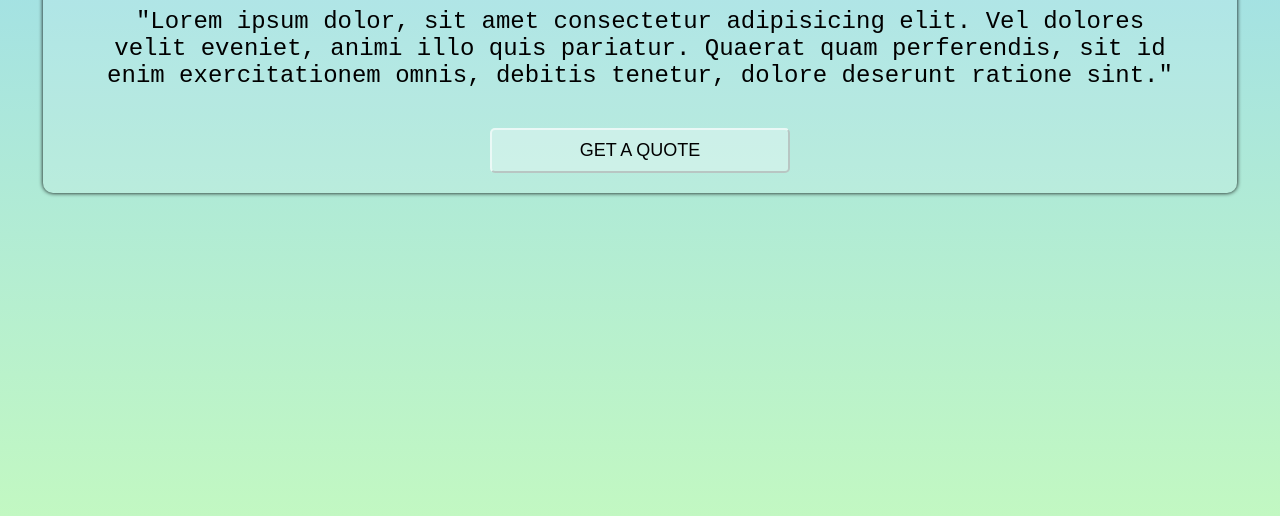
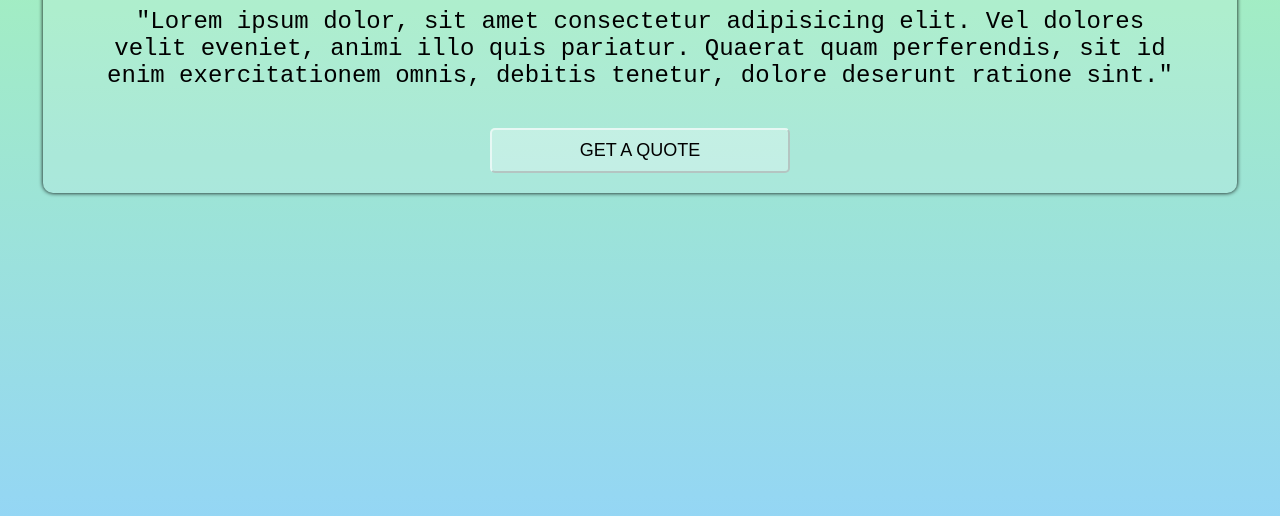
Before and after one commit to BayRamos000/44JSProjectss0, a plain HTML site: page Random-Quote/index.html in a window 1280 px wide. Shown: the part 284-800 px from the top of the page. Drawn offline with Linux system fonts and the light colour scheme.

Commit message:
Termine el diseño

```diff
--- a/Random-Quote/style.css
+++ b/Random-Quote/style.css
@@ -1,7 +1,7 @@
 body{
     display: grid;
     place-items: center;
-    background-image:linear-gradient(rgba(117, 202, 241, 0.774), rgb(194, 248, 194));
+    background-image:linear-gradient(rgba(153, 248, 153, 0.836),rgba(117, 202, 241, 0.774));
     background-repeat: no-repeat;
     background-attachment: fixed;
     text-align: center;
```
